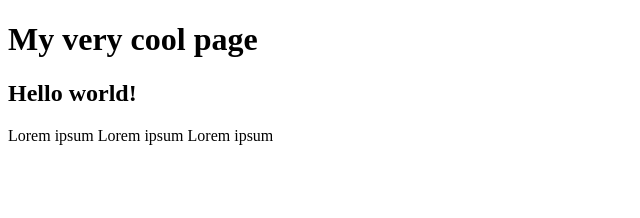
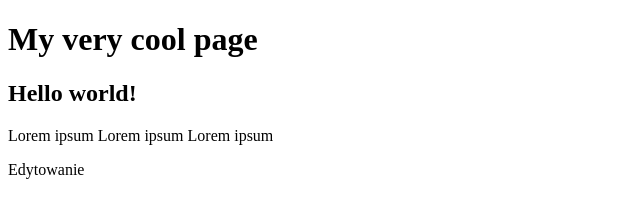
Before and after one commit to gosikxo/nauka-gita-2, a plain HTML site: page index.html in a window 1280 px wide. Shown: the whole page, without its empty margins (0-640 px from the left). Drawn offline with Linux system fonts and the light colour scheme.

Commit message:
Add paragraph in body

```diff
--- a/index.html
+++ b/index.html
@@ -8,5 +8,6 @@
         <h1>My very cool page</h1>
         <h2>Hello world!</h2>
         <p>Lorem ipsum Lorem ipsum Lorem ipsum</p>
+        <p>Edytowanie</p>
     </body>
 </html>
```
